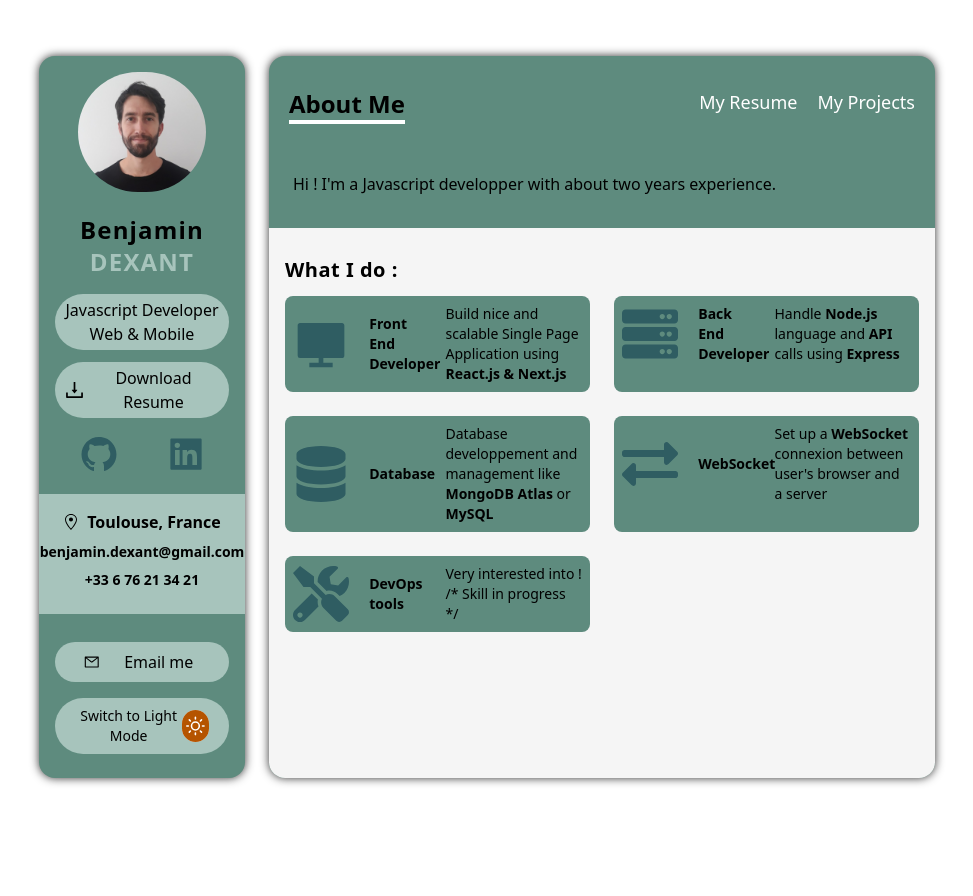
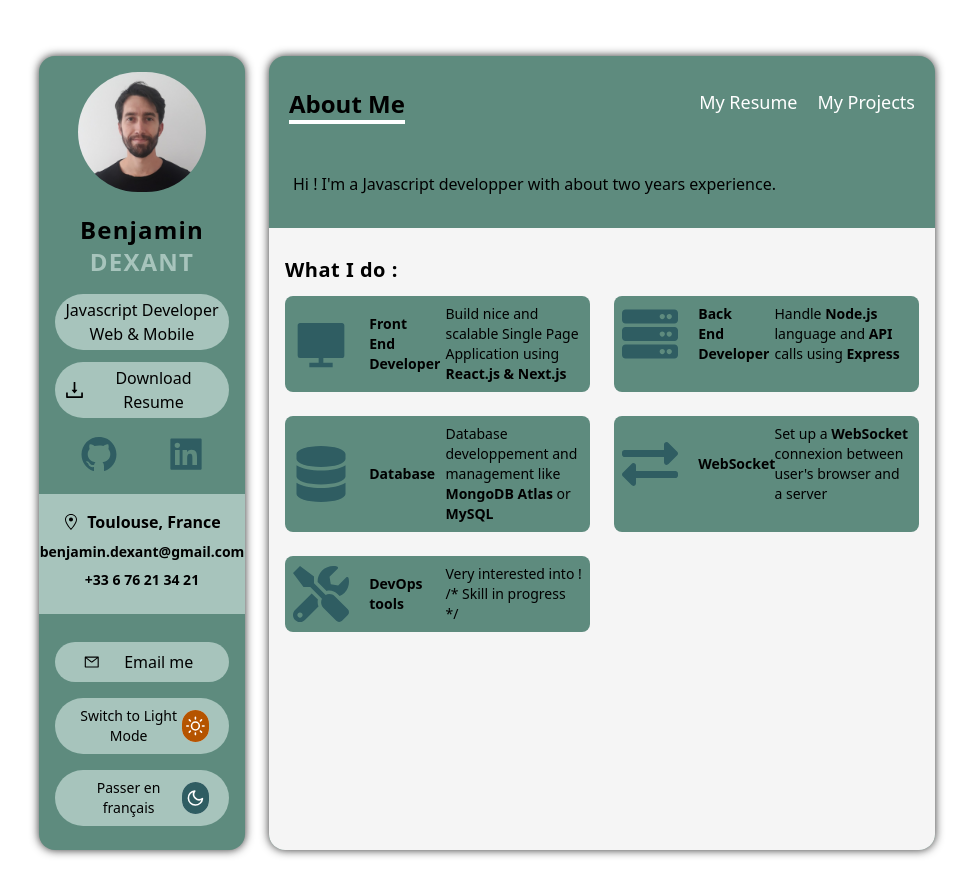
Before and after one commit to BenjaminDexant/portfolio-next, a Next.js app: page / in a window 1280 px wide. Shown: the top 896 px of the page, without its empty margins (153-1126 px from the left). Before the commit the page ends 834 px from the top, so only its background shows below. Built offline with nearby package versions, Linux system fonts and the light colour scheme.

Commit message:
add a contextLanguage & a toggle button & tsconfig update to accept js context file

```diff
--- a/components/Sidebar.tsx
+++ b/components/Sidebar.tsx
@@ -5,10 +5,12 @@ import { FiMoon, FiSun } from "react-icons/fi";
 import { useTheme } from "next-themes";
 
 import Image from "next/image";
+import { useLanguageContext } from "../context/language";
 
 const Sidebar = () => {
+	const languageContext = useLanguageContext();
+	let isEnglish = languageContext.contextLang;
 	const { theme, setTheme } = useTheme();
-
 	const changeTheme = () => {
 		setTheme(theme === "light" ? "dark" : "light");
 	};
@@ -27,7 +29,7 @@ const Sidebar = () => {
 				<span className="text-lightPalette-greenLight dark:text-darkPalette-orange">DEXANT</span>
 			</h3>
 			<p className="px-2 py-1 my-3 text-black rounded-full bg-lightPalette-greenLight dark:bg-darkPalette-white">
-				Javascript Developer Web & Mobile
+				{isEnglish ? "Javascript Developer Web & Mobile" : "Développeur Javascript Web et Mobile"}
 			</p>
 			<a
 				href="/assets/BenjaminDexantResume.pdf"
@@ -86,6 +88,25 @@ const Sidebar = () => {
 						)}
 					</div>
 				</button>
+				{/* toggle language */}
+				<button
+					onClick={() => languageContext.setContextLang(!isEnglish)}
+					className="flex items-center justify-around w-10/12 px-5 py-2 my-2 text-sm text-center text-black rounded-full md:w-6/12 lg:w-full bg-lightPalette-greenLight dark:bg-darkPalette-white focus:outline-none"
+				>
+					{isEnglish ? "Passer en français " : "Switch to English "}
+					<div
+						className="flex w-1/6 text-white rounded-full lg:w-1/5 bg-lightPalette-white dark:bg-darkPalette-gray"
+						style={
+							theme === "dark" ? { justifyContent: "flex-end" } : { justifyContent: "flex-start" }
+						}
+					>
+						{isEnglish ? (
+							<FiMoon className="w-8 h-8 p-1 rounded-full bg-lightPalette-blue" />
+						) : (
+							<FiSun className="w-8 h-8 p-1 rounded-full bg-darkPalette-orange" />
+						)}
+					</div>
+				</button>
 			</div>
 		</div>
 	);
--- /dev/null
+++ b/context/language.js
@@ -0,0 +1,15 @@
+import { createContext, useContext, useState } from "react";
+
+const LanguageContext = createContext();
+
+export function AppWrapper({ children }) {
+	const [contextLang, setContextLang] = useState(true);
+
+	return (
+		<LanguageContext.Provider value={{ contextLang, setContextLang }}>{children}</LanguageContext.Provider>
+	);
+}
+
+export function useLanguageContext() {
+	return useContext(LanguageContext);
+}
--- a/pages/_app.tsx
+++ b/pages/_app.tsx
@@ -1,3 +1,5 @@
+import { AppWrapper } from "../context/language";
+
 import Navbar from "../components/Navbar";
 
 import Sidebar from "../components/Sidebar";
@@ -10,6 +12,7 @@ import { Router } from "next/router";
 function MyApp({ Component, pageProps, router }) {
 	return (
 		<ThemeProvider attribute="class">
+			<AppWrapper>
 				<div className="grid grid-cols-12 gap-6 px-2 lg:px-24 2xl:px-72 xl:px-48 sm:px-10 md:px-32 my-14">
 					<div className="col-span-12 p-4 text-center bg-lightPalette-green dark:bg-darkPalette-gray lg:col-span-3 rounded-2xl shadow-custom-light dark:shadow-custom-dark">
 						<Sidebar />
@@ -21,6 +24,7 @@ function MyApp({ Component, pageProps, router }) {
 						</AnimatePresence>
 					</div>
 				</div>
+			</AppWrapper>
 		</ThemeProvider>
 	);
 }
```
Also changed, not shown: tsconfig.json (+3 -13 lines). Lines whose indentation alone changed are shown as unchanged.
